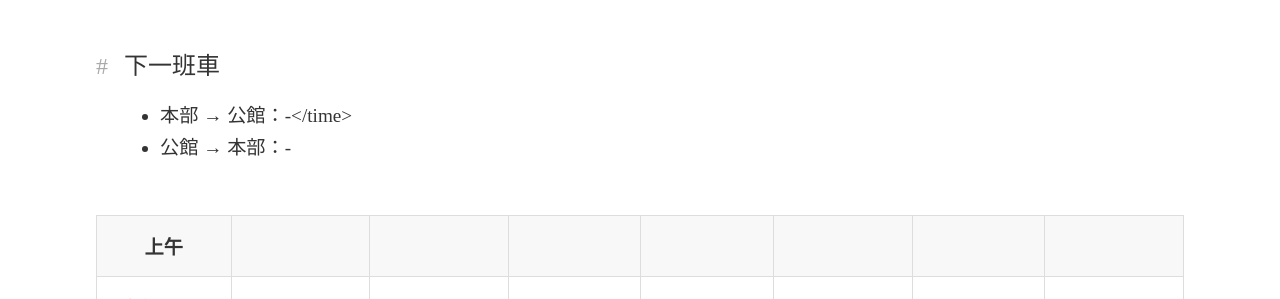
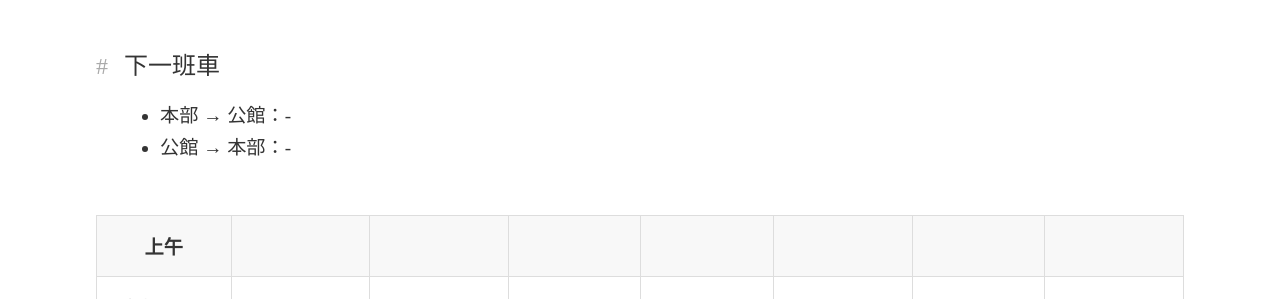
Before and after one commit to as535364/surviveNTNU, a Jekyll site: the page built from _references/bus.md, in a window 1280 px wide. Shown: the part 372-671 px from the top of the page. Built offline with Jekyll 4.4.1, drawn with Linux system fonts in a browser that asks for light colours; nearby versions of some CDN libraries; comment, search, counter and statistics services are not loaded.

Commit message:
Fix broken html tag

```diff
--- a/_references/bus.md
+++ b/_references/bus.md
@@ -9,7 +9,7 @@ scripts: [bus]
 
 ### 下一班車
 
-- 本部 → 公館：<span id="ben" class="next">-</time>
+- 本部 → 公館：<span id="ben" class="next">-</span>
 - 公館 → 本部：<span id="gung" class="next">-</span>
 
 <div class="bus-table small-hide" markdown="block">
```
